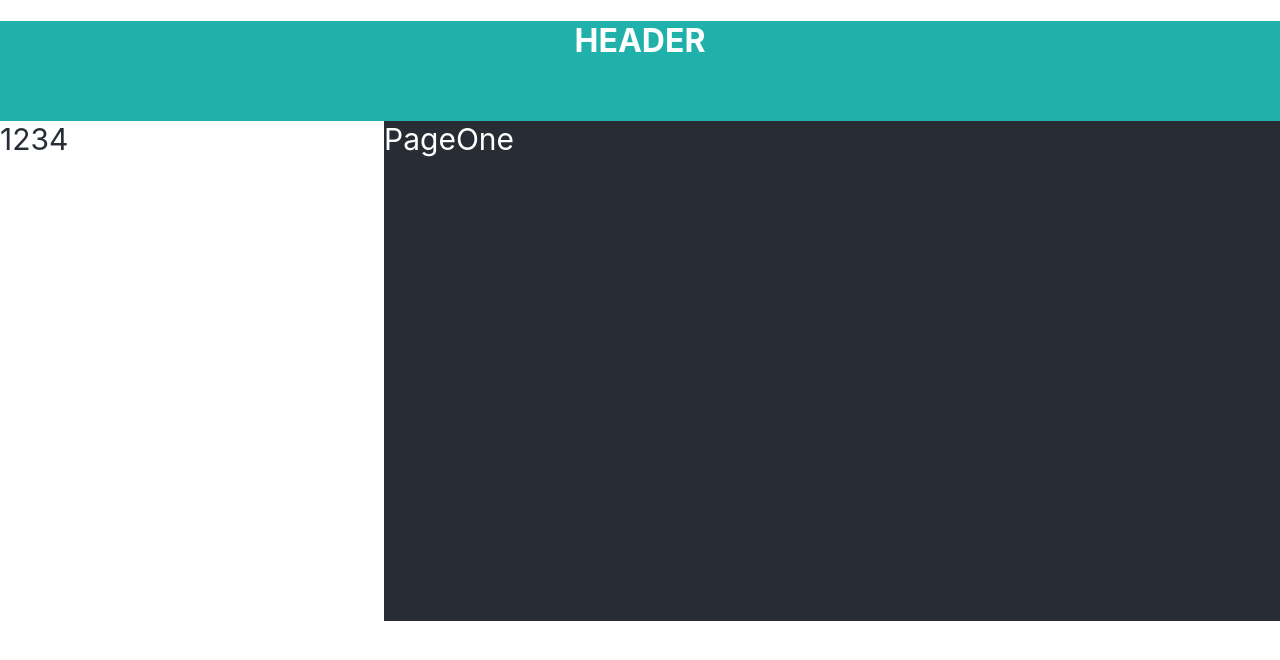
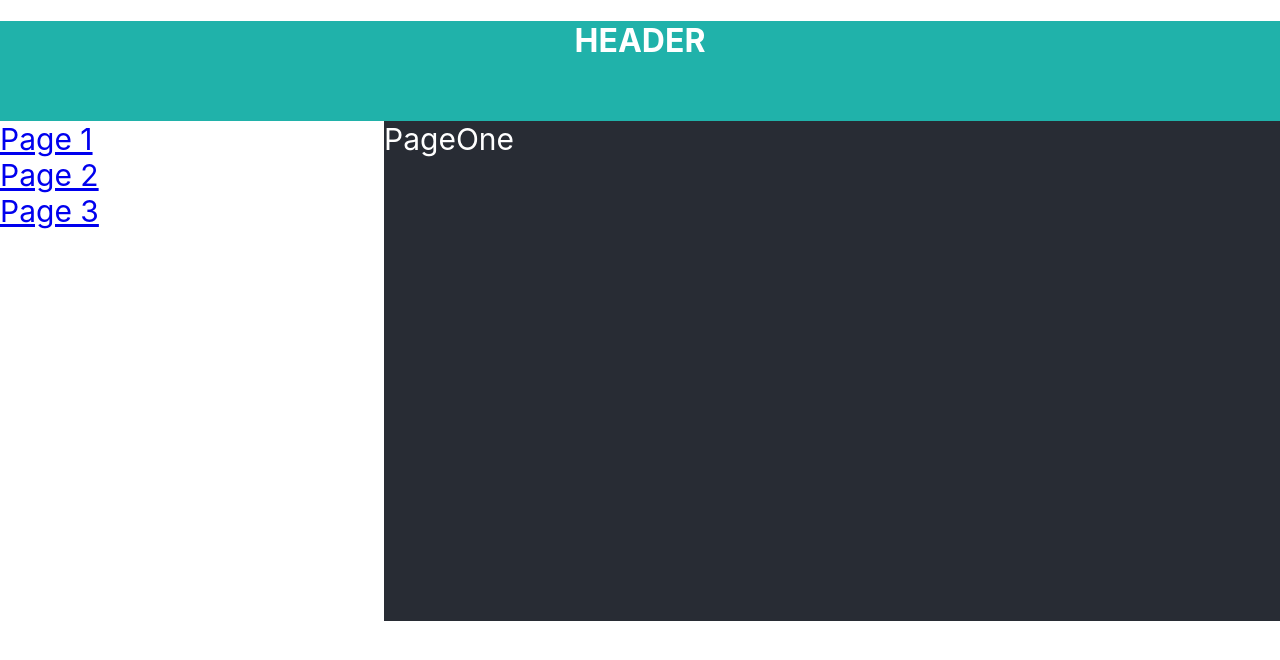
Before and after one commit to dktwho/dop-2-2, a React (Create React App) app: page /PageOne in a window 1280 px wide. Shown: the top 660 px of the page. Built offline with nearby package versions, Linux system fonts and the light colour scheme.

Commit message:
add navLink for navigate

```diff
--- a/src/components/Site.tsx
+++ b/src/components/Site.tsx
@@ -4,7 +4,7 @@ import {PageOne} from "./pages/PageOne";
 import {PageTwo} from "./pages/PageTwo";
 import {PageThree} from "./pages/PageThree";
 import {Error404} from "./pages/Error404";
-import {Navigate, Route, Routes} from "react-router-dom";
+import {Navigate, NavLink, Route, Routes} from "react-router-dom";
 
 export const Site = () => {
     return (
@@ -12,7 +12,9 @@ export const Site = () => {
             <div className={styles.header}><h1>HEADER</h1></div>
             <div className={styles.body}>
                 <div className={styles.nav}>
-                    1234
+                    <div><NavLink to={'/PageOne'}>Page 1</NavLink></div>
+                    <div><NavLink to={'/PageTwo'}>Page 2</NavLink></div>
+                    <div><NavLink to={'/PageThree'}>Page 3</NavLink></div>
                 </div>
                 <div className={styles.content}>
                     <Routes>
```
